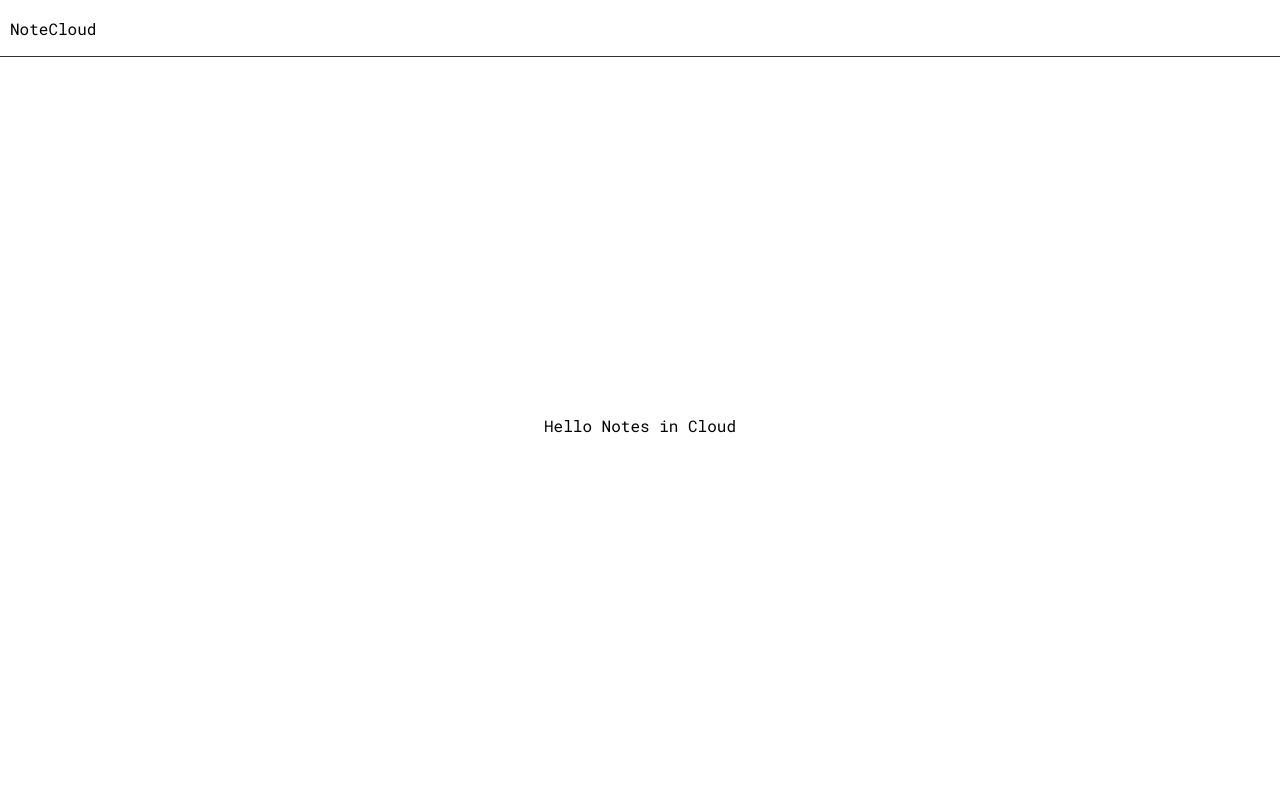
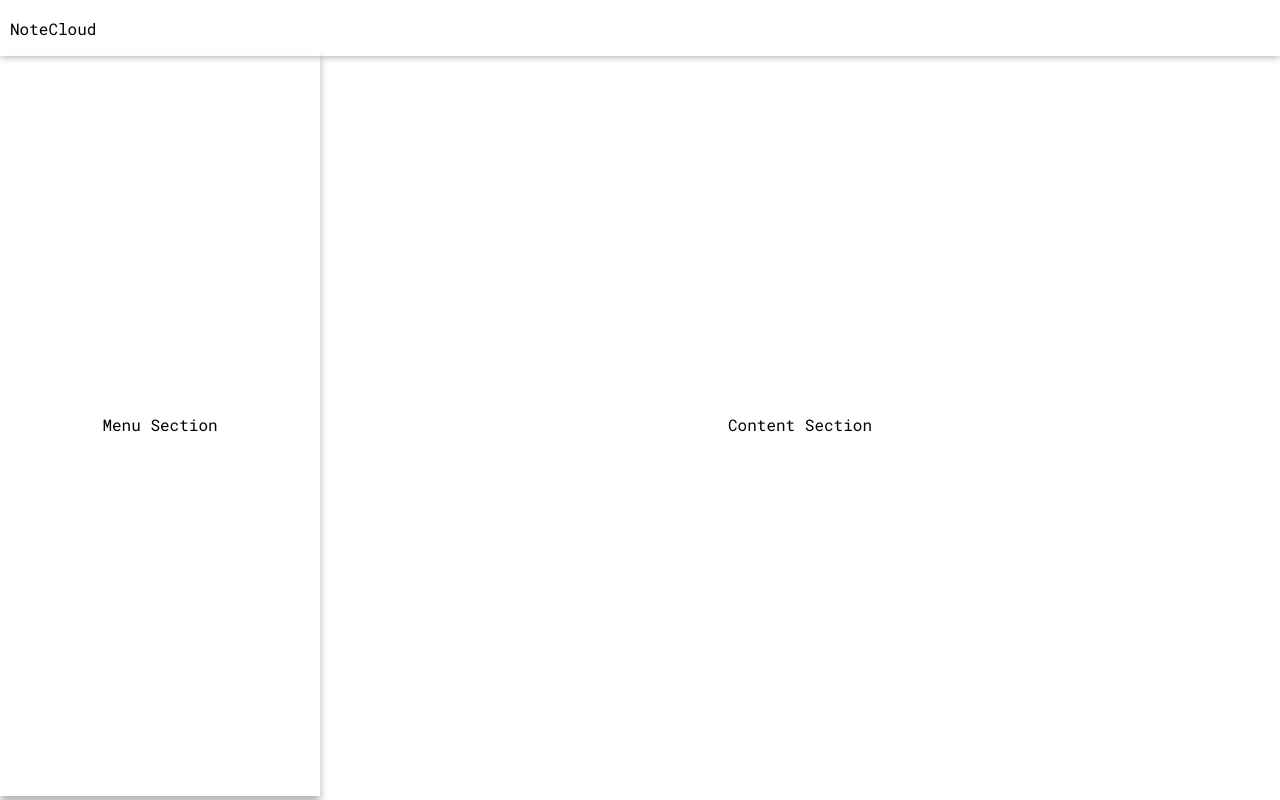
Before and after one commit to kafle-ashish/notecloud, a React (Create React App) app: page / in a window 1280 px wide. Built offline with nearby package versions, Linux system fonts and the light colour scheme.

Commit message:
layout changes. ui modifications

```diff
--- a/src/App.css
+++ b/src/App.css
@@ -29,6 +29,24 @@ code {
   display: flex;
   width: 100vw;
   height: 92vh;
+  justify-content: space-between;
+  align-items: center;
+}
+
+.menu {
+  display: flex;
   justify-content: center;
   align-items: center;
+  width: 25vw;
+  height: 93vh;
+  box-shadow: 0px 6px 8px 0px rgba(0, 0, 0, 0.3);
 }
+
+.content {
+  display: flex;
+  justify-content: center;
+  align-items: center;
+  width: 75vw;
+  height: 93vh;
+  /* box-shadow: 0px 6px 8px 0px rgba(0, 0, 0, 0.1); */
+}
--- a/src/App.js
+++ b/src/App.js
@@ -3,22 +3,16 @@
 
 import React, { Component } from 'react';
 import './App.css';
-import SignIn from './components/signin/signin'
-import NavBar from './components/navbar/navbar'
+import NavContainer from './components/containers/navc'
 
 class App extends Component {
   render() {
     return (
       <div className="container">
-        <NavBar>
-          <span className="brand__name">NoteCloud</span>
-          <span className="nav__items">
-            <pre id="content" style={{whiteSpace:`pre-wrap`}}></pre>
-            <SignIn/>
-          </span>
-        </NavBar>
-        <div className="body" contentEditable>
-          Hello Notes in Cloud
+          <NavContainer/>
+        <div className="body">
+          <aside className="menu">Menu Section</aside>
+          <section className="content">Content Section</section>
       </div>
       </div>
     )
--- /dev/null
+++ b/src/components/containers/navc.js
@@ -0,0 +1,21 @@
+
+
+import React from 'react'
+import './containers.css'
+import NavBar from '../navbar/navbar'
+import SignIn from '../signin/signin'
+
+
+const NavContainer = function(){
+    return(
+        <NavBar>
+          <span className="brand__name">NoteCloud</span>
+          <span className="nav__items">
+            <pre id="content" style={{whiteSpace:`pre-wrap`}}></pre>
+            <SignIn/>
+          </span>
+        </NavBar>
+    )
+}
+
+export default NavContainer
--- a/src/components/gapi/gapi.js
+++ b/src/components/gapi/gapi.js
@@ -51,8 +51,7 @@
         'params':{fields: '*'}
       })
         .then(function(data){
-          console.log(JSON.stringify(data.result.user.displayName))
-          document.getElementById("content").innerText = data.result.user.displayName
+          document.getElementById("content").innerText = data.result.user.displayName.split(" ")[0]
         })
         .catch(function(err){
           console.log(err)
--- a/src/components/navbar/navbar.css
+++ b/src/components/navbar/navbar.css
@@ -3,7 +3,9 @@
 nav{
     width: 100%;
     height: 7vh;
-    border-bottom: 1px solid #333;
+    /* border-bottom: 1px solid #333; */
+    box-shadow: 0px 0px 8px 0px rgba(0, 0, 0, 0.4);
+    min-height: 40px;
     display: flex;
     justify-content: space-between;
     align-items: center;
@@ -18,8 +20,10 @@ nav{
 
 #content {
     margin: 0 10px;
+    user-select: none;
 }
 
 .brand__name{
     margin-left: 10px;
+    user-select: none;
 }
```
Also changed, not shown: src/components/containers/containers.css (added), 1 other file (tests, documents, lock files or other folders).
